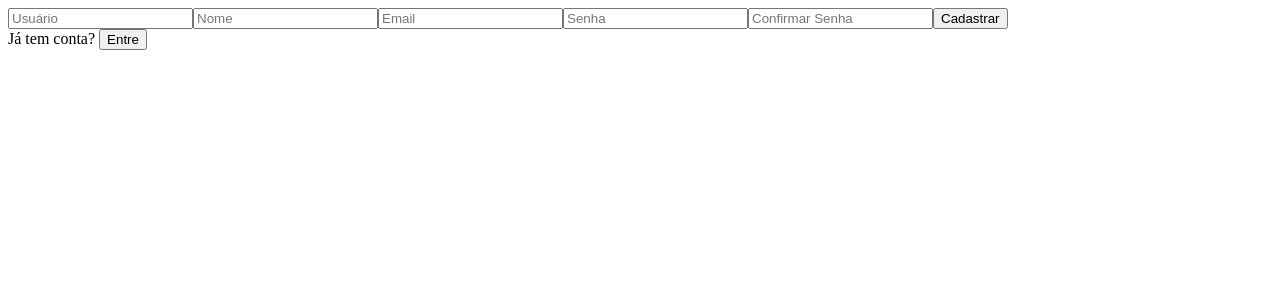
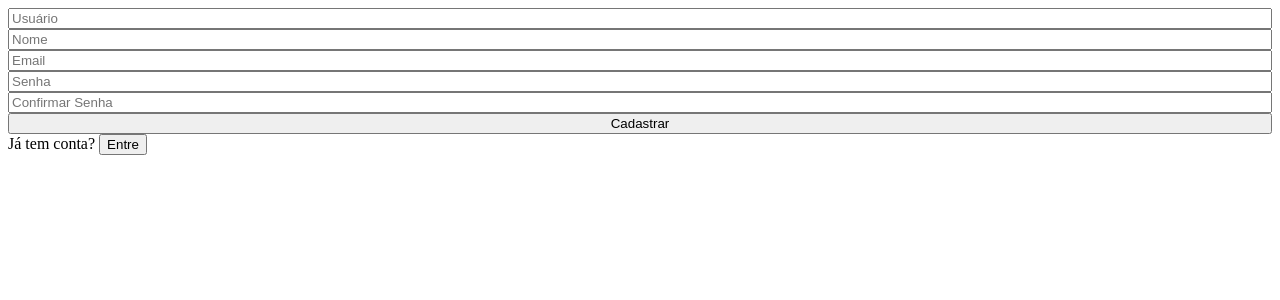
Before and after one commit to KPF-4/Your-Money, a React (Create React App) app: page / in a window 1280 px wide. Shown: the top 300 px of the page. Built offline with nearby package versions, Linux system fonts and the light colour scheme.

Commit message:
feat: style flex in form

```diff
--- a/package.json
+++ b/package.json
@@ -12,6 +12,7 @@
     "react-dom": "^18.2.0",
     "react-hook-form": "^7.33.1",
     "react-scripts": "5.0.1",
+    "styled-components": "^5.3.5",
     "web-vitals": "^2.1.0",
     "yup": "^0.32.11"
   },
--- a/src/components/Register/index.jsx
+++ b/src/components/Register/index.jsx
@@ -1,6 +1,7 @@
 import { useForm } from "react-hook-form";
 import { yupResolver } from "@hookform/resolvers/yup";
 import * as yup from "yup";
+import { FlexForm } from "./styles";
 
 export const Register = () => {
   const lowerCaseRegex = /(?=.*[a-z])/;
@@ -50,23 +51,23 @@ export const Register = () => {
 
   return (
     <section>
-      <form onSubmit={handleSubmit(onSubmitFunction)}>
+      <FlexForm onSubmit={handleSubmit(onSubmitFunction)}>
         <input placeholder="Usuário" {...register("userName")} />
-        {errors.userName &&  <p>{errors.userName.message}</p>}
+        {errors.userName && <p>{errors.userName.message}</p>}
         <input placeholder="Nome" {...register("name")} />
-        {errors.name &&  <p>{errors.name.message}</p>}
+        {errors.name && <p>{errors.name.message}</p>}
         <input placeholder="Email" {...register("email")} />
-        {errors.email &&  <p>{errors.email.message}</p>}
+        {errors.email && <p>{errors.email.message}</p>}
         <input placeholder="Senha" type="password" {...register("password")} />
-        {errors.password &&  <p>{errors.password.message}</p>}
+        {errors.password && <p>{errors.password.message}</p>}
         <input
           placeholder="Confirmar Senha"
           type="password"
           {...register("confirmPassword")}
         />
-        {errors.confirmPassword &&  <p>{errors.confirmPassword.message}</p>}
+        {errors.confirmPassword && <p>{errors.confirmPassword.message}</p>}
         <button>Cadastrar</button>
-      </form>
+      </FlexForm>
       <span>
         Já tem conta? <button onClick={() => console.log(errors)}>Entre</button>
       </span>
--- /dev/null
+++ b/src/components/Register/styles.js
@@ -0,0 +1,6 @@
+import styled from "styled-components";
+
+export const FlexForm = styled.form`
+    display: flex;
+    flex-direction: column;
+`
```
Also changed, not shown: 1 other file (tests, documents, lock files or other folders).
